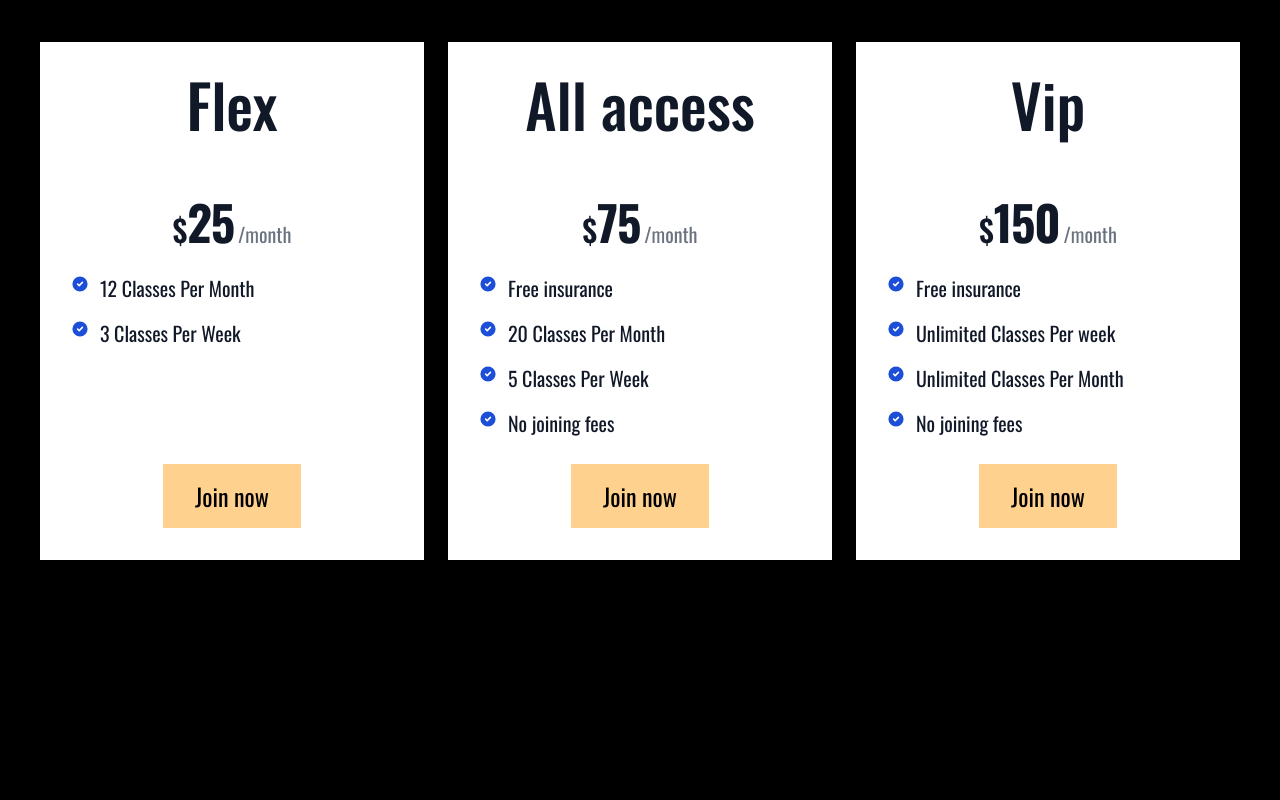
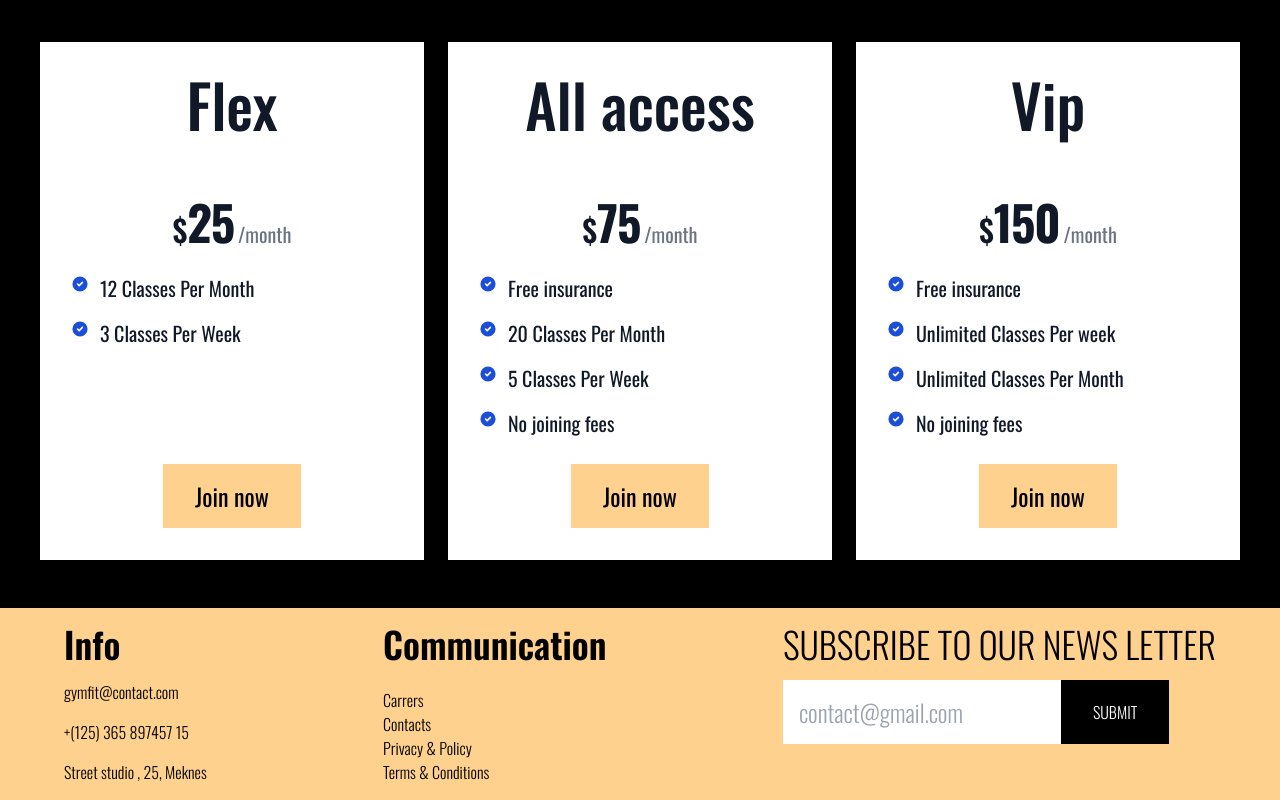
Before and after one commit to IssamKharbache/Gym-fit, a Next.js app: page / in a window 1280 px wide. Shown: the part 3838-4638 px from the top of the page. Before the commit the page ends 4398 px from the top, so only its background shows below. Built offline with nearby package versions, Linux system fonts and the light colour scheme.

Commit message:
adding the footer

```diff
--- a/app/components/about/About.jsx
+++ b/app/components/about/About.jsx
@@ -27,7 +27,7 @@ const variants = {
 };
 const About = () => {
   const ref = useRef();
-  const isInView = useInView(ref, { margin: "0px 100px -50px 0px" });
+  const isInView = useInView(ref, { margin: "0px 600px -450px 600px" });
   return (
     <motion.div
       animate={isInView && "show"}
--- a/app/components/classes/Classes.jsx
+++ b/app/components/classes/Classes.jsx
@@ -29,7 +29,7 @@ const variants = {
 
 const Classes = () => {
   const ref = useRef();
-  const isInView = useInView(ref, { margin: "0px 600px -50px 0px" });
+  const isInView = useInView(ref, { margin: "0px 600px -50px 600px" });
   return (
     <motion.div
       animate={isInView && "show"}
--- /dev/null
+++ b/app/components/footer/Footer.jsx
@@ -0,0 +1,39 @@
+import React from "react";
+
+const Footer = () => {
+  return (
+    <div className="bg-primary h-full flex flex-col gap-6 xl:flex-row justify-between py-4 px-6 md:px-16 font-light">
+      {/* info */}
+      <div className="flex flex-col gap-4">
+        <h1 className="text-4xl font-semibold">Info</h1>
+        <p>gymfit@contact.com</p>
+        <p>+(125) 365 897457 15</p>
+        <p>Street studio , 25, Meknes</p>
+      </div>
+      {/* links */}
+      <div className="">
+        <h1 className="text-4xl font-semibold mb-6">Communication</h1>
+        <p>Carrers</p>
+        <p>Contacts</p>
+        <p>Privacy & Policy </p>
+        <p>Terms & Conditions</p>
+      </div>
+      {/* input */}
+      <div className="flex flex-col gap-4">
+        <h1 className="uppercase text-4xl">Subscribe to our news letter</h1>
+        <div className="flex">
+          <input
+            type="text"
+            placeholder="contact@gmail.com"
+            className="p-4 text-2xl border-black"
+          />
+          <button className="uppercase bg-black hover:bg-black/90 duration-200 text-white px-8">
+            Submit
+          </button>
+        </div>
+      </div>
+    </div>
+  );
+};
+
+export default Footer;
--- a/app/components/memberships/MemberShip.jsx
+++ b/app/components/memberships/MemberShip.jsx
@@ -29,7 +29,7 @@ const variants = {
 
 const MemberShip = () => {
   const ref = useRef();
-  const isInView = useInView(ref, { margin: "0px 400px -50px 0px" });
+  const isInView = useInView(ref, { margin: "0px 600px -50px 600px" });
   return (
     <motion.div
       animate={isInView && "show"}
--- a/app/layout.jsx
+++ b/app/layout.jsx
@@ -1,6 +1,7 @@
 import { Oswald } from "next/font/google";
 import "./globals.css";
 import NavBar from "./components/navbar/NavBar";
+import Footer from "./components/footer/Footer";
 
 const oswald = Oswald({ subsets: ["latin"] });
 
@@ -14,6 +15,7 @@ export default function RootLayout({ children }) {
       <body className={oswald.className}>
         <NavBar />
         {children}
+        <Footer />
       </body>
     </html>
   );
--- a/app/page.jsx
+++ b/app/page.jsx
@@ -19,7 +19,7 @@ export default function Home() {
       <div className="h-screen lg:h-[45vh] mt-24">
         <InfoBanner />
       </div>
-      <div className="h-screen mb-12">
+      <div className=" mb-12">
         <MemberShip />
       </div>
     </main>
```
